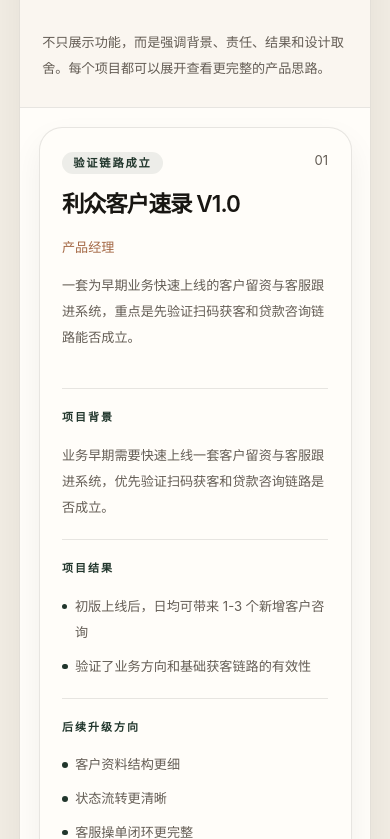
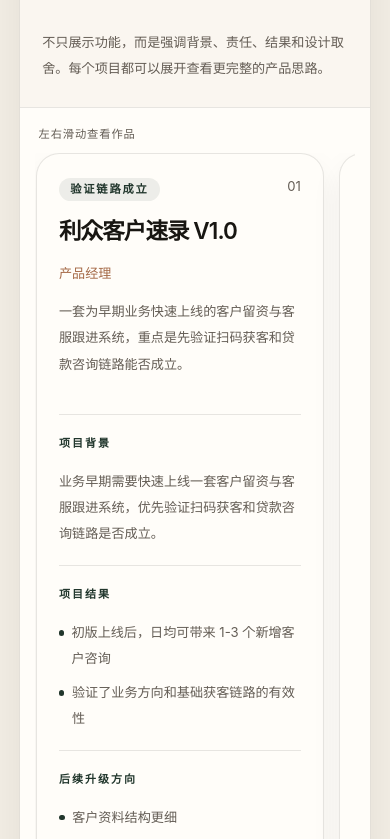
Before and after one commit to zzzgitdx/resume, a React (Vite) app: page / in a window 390 px wide. Shown: the part 1225-2064 px from the top of the page. Built offline with nearby package versions, Linux system fonts and the light colour scheme.

Commit message:
Adjust mobile works carousel

```diff
--- a/src/App.tsx
+++ b/src/App.tsx
@@ -357,7 +357,18 @@ function App() {
           </div>
 
           <div className={sectionContentClass}>
-            <div className="grid gap-5 lg:grid-cols-3 print:grid-cols-1">
+            <div className="min-w-0 md:hidden">
+              <p className="mb-3 text-xs font-medium tracking-[0.08em] text-[var(--muted)]">左右滑动查看作品</p>
+              <div className="-mx-1 flex snap-x snap-mandatory gap-4 overflow-x-auto overscroll-x-contain px-1 pb-2 pr-6 touch-pan-x [scrollbar-width:none] [-ms-overflow-style:none] [&::-webkit-scrollbar]:hidden works-mobile-carousel-marker">
+                {projects.map((project, index) => (
+                  <article key={project.key} className={`${elevatedCardClass} works-mobile-static-marker flex w-[19.25rem] shrink-0 snap-start flex-col`}>
+                    <ProjectCardContent project={project} index={index} onOpen={openProject} ctaLabel={t('works.viewDetail')} />
+                  </article>
+                ))}
+              </div>
+            </div>
+
+            <div className="hidden gap-5 md:grid lg:grid-cols-3 print:grid-cols-1">
               {projects.map((project, index) => (
                 <motion.article
                   key={project.key}
@@ -367,28 +378,7 @@ function App() {
                   transition={{ delay: index * 0.08, duration: 0.45 }}
                   className={`${elevatedCardClass} group flex h-full flex-col hover:-translate-y-1 hover:border-[color:var(--line-strong)]`}
                 >
-                  <div className="mb-5 flex items-start justify-between gap-4">
-                    <div>
-                      <span className="inline-flex rounded-full bg-[color:var(--accent-soft)] px-3 py-1 text-xs font-semibold tracking-[0.16em] text-[var(--accent)] uppercase">
-                        {project.tag}
-                      </span>
-                      <h3 className="mt-4 text-2xl font-semibold tracking-[-0.04em]">{project.title}</h3>
-                    </div>
-                    <span className="text-sm text-[var(--muted)]">0{index + 1}</span>
-                  </div>
-                  <p className="mb-4 text-sm text-[var(--warm)]">{project.role}</p>
-                  <p className="mb-5 text-sm leading-7 text-[var(--muted)]">{project.summary}</p>
-                  <div className="prose prose-neutral max-w-none flex-1 text-sm leading-7 prose-headings:mb-2 prose-headings:mt-4 prose-headings:text-base prose-headings:font-semibold prose-headings:text-[var(--text)] prose-p:text-[var(--muted)] prose-li:text-[var(--muted)] dark:prose-invert">
-                    <SummaryMarkdown>{project.body}</SummaryMarkdown>
-                  </div>
-                  <button
-                    type="button"
-                    onClick={() => openProject(project)}
-                    className="mt-6 inline-flex items-center gap-2 self-start rounded-full border border-[color:var(--line-strong)] px-4 py-2 text-sm font-medium text-[var(--text)] transition hover:bg-[color:var(--accent-soft)] print:hidden"
-                  >
-                    {t('works.viewDetail')}
-                    <ArrowDownRight className="h-4 w-4" />
-                  </button>
+                  <ProjectCardContent project={project} index={index} onOpen={openProject} ctaLabel={t('works.viewDetail')} />
                 </motion.article>
               ))}
             </div>
@@ -733,6 +723,45 @@ function SummaryMarkdown({ children }: { children: string }) {
   )
 }
 
+function ProjectCardContent({
+  project,
+  index,
+  onOpen,
+  ctaLabel,
+}: {
+  project: Project
+  index: number
+  onOpen: (project: Project) => void
+  ctaLabel: string
+}) {
+  return (
+    <>
+      <div className="mb-5 flex items-start justify-between gap-4">
+        <div>
+          <span className="inline-flex rounded-full bg-[color:var(--accent-soft)] px-3 py-1 text-xs font-semibold tracking-[0.16em] text-[var(--accent)] uppercase">
+            {project.tag}
+          </span>
+          <h3 className="mt-4 text-2xl font-semibold tracking-[-0.04em]">{project.title}</h3>
+        </div>
+        <span className="text-sm text-[var(--muted)]">0{index + 1}</span>
+      </div>
+      <p className="mb-4 text-sm text-[var(--warm)]">{project.role}</p>
+      <p className="mb-5 text-sm leading-7 text-[var(--muted)]">{project.summary}</p>
+      <div className="prose prose-neutral max-w-none flex-1 text-sm leading-7 prose-headings:mb-2 prose-headings:mt-4 prose-headings:text-base prose-headings:font-semibold prose-headings:text-[var(--text)] prose-p:text-[var(--muted)] prose-li:text-[var(--muted)] dark:prose-invert">
+        <SummaryMarkdown>{project.body}</SummaryMarkdown>
+      </div>
+      <button
+        type="button"
+        onClick={() => onOpen(project)}
+        className="mt-6 inline-flex items-center gap-2 self-start rounded-full border border-[color:var(--line-strong)] px-4 py-2 text-sm font-medium text-[var(--text)] transition hover:bg-[color:var(--accent-soft)] print:hidden"
+      >
+        {ctaLabel}
+        <ArrowDownRight className="h-4 w-4" />
+      </button>
+    </>
+  )
+}
+
 function DetailMarkdown({ children }: { children: string }) {
   return (
     <ReactMarkdown
```
